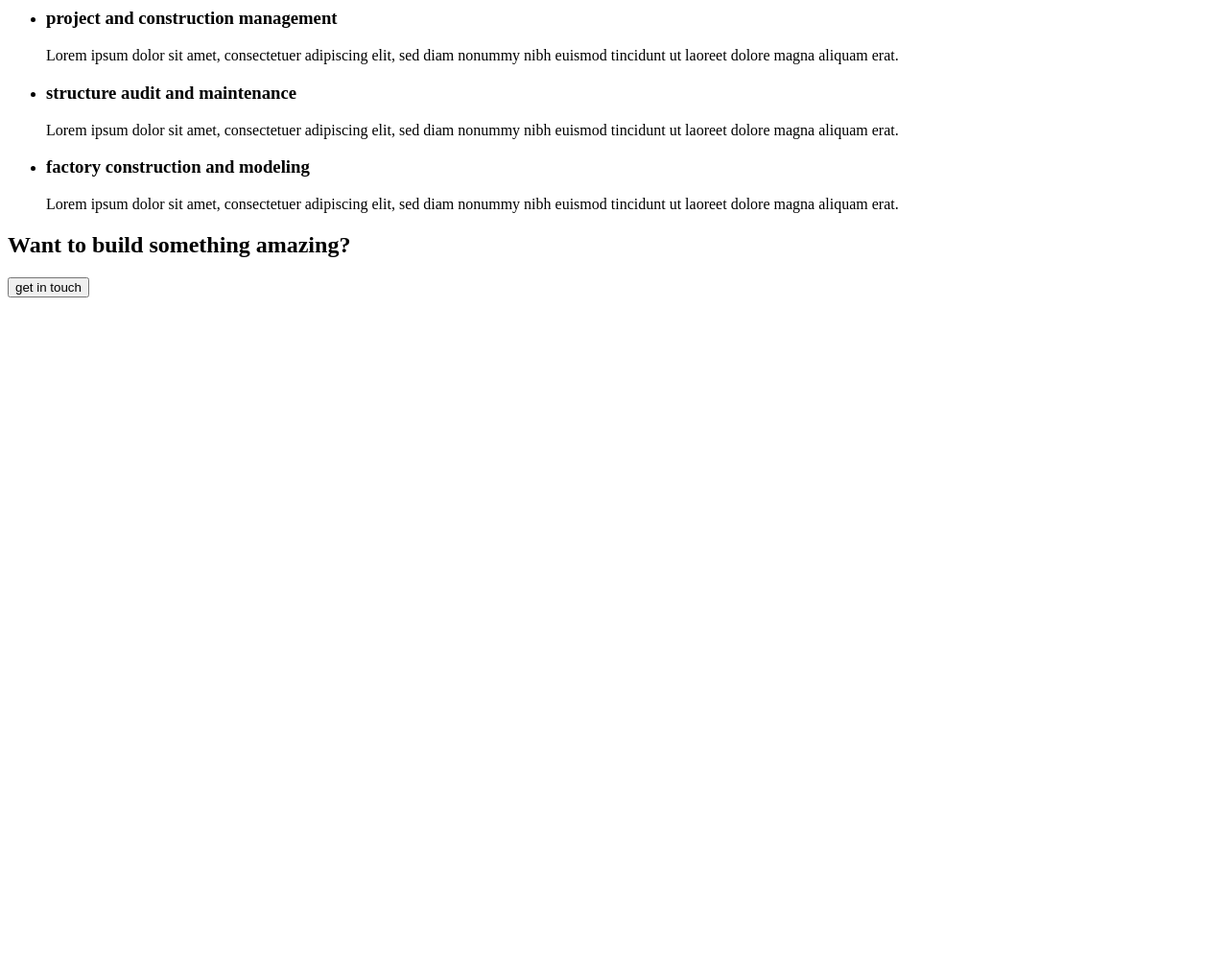
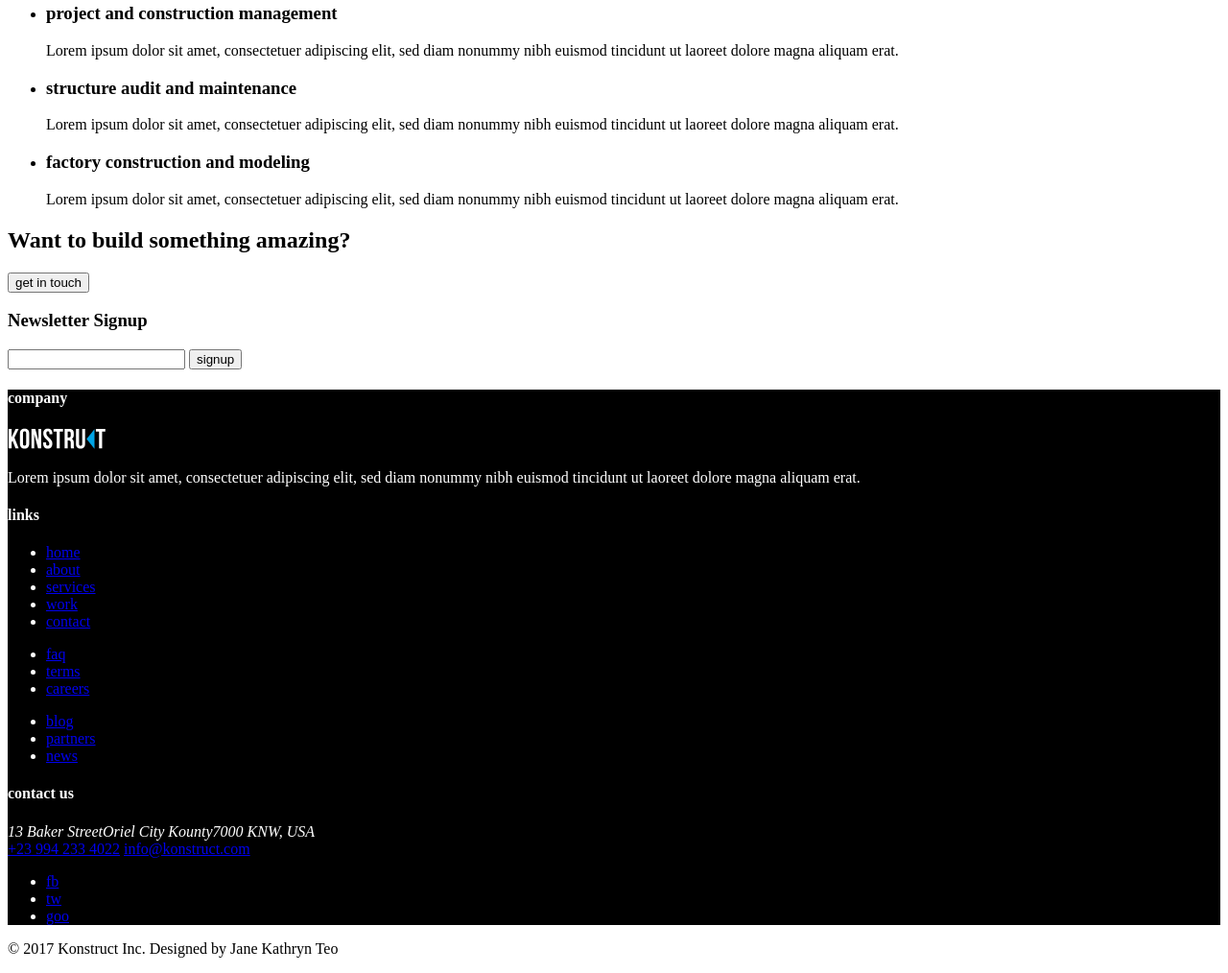
Before and after one commit to AlexandrZagumennov/constuct, a plain HTML site: page index.html in a window 1280 px wide. Shown: the part 639-1653 px from the top of the page at 96% size. Before the commit the page ends 957 px from the top, so only its background shows below. Drawn offline with Linux system fonts and the light colour scheme.

Commit message:
HTML complete

```diff
--- a/index.html
+++ b/index.html
@@ -7,6 +7,10 @@
 	<title>KONSTUCT</title>
 	<style>
 		.header__banner{
+			background-color: #000;
+			color: #fff;
+		}
+		.footer-wrapper{
 			background-color: #000;
 			color: #fff;
 		}
@@ -22,7 +26,7 @@
 
 				<hgroup>
 						<h1 class="main-title">partner with constuck</h1>
-						<h4 class="header__banner-description">An award-winning construction management firm</h4>
+						<p class="header__banner-description">An award-winning construction management firm</p>
 				</hgroup>
 
 				<a class="header__btn" href="#">scroll down</a>
@@ -31,6 +35,7 @@
 			<div class="header__main-block">
 				<a href="#">
 					<img src="img/header/logo-black.svg" alt="Logo" width="80" height="18">
+				</a>
 
 				<nav class="header__navigation navigation">
 					<ul class="navigation__list">
@@ -41,13 +46,12 @@
 						<li class="navigation__item"><a href="#" class="navigation__link">contact</a></li>
 					</ul>
 				</nav>
-				</a>
 			</div>
 		</div>
 	</header>
 
 	<main>
-		<section class="about">
+		<section class="section about">
 			<div class="container">
 				<h2 class="section__title about__title">our story</h2>
 
@@ -58,7 +62,7 @@
 					</div>
 
 					<div class="about__cards-block">
-						<ul class="about__cards-list cards-list">
+						<ul class="about__cards-list cards">
 							<li class="cards__item cards__item_plan"><span>we plan</span></li>
 							<li class="cards__item cards__item_manage"><span>we manage</span></li>
 							<li class="cards__item cards__item_build"><span>we build</span></li>
@@ -68,7 +72,7 @@
 			</div>
 		</section>
 
-		<section class="services">
+		<section class="section services">
 			<div class="container">
 				<div class="services__row">
 					<h2 class="section__title services__title">our capabilities</h2>
@@ -97,12 +101,101 @@
 			</div>
 		</section>
 
-		<section class="work">
+		<section class="section work">
 			<div class="container">
 				<h2 class="work__title">Want to build something amazing?</h2>
 				<button class="btn work__btn">get in touch</button>
 			</div>
 		</section>
 	</main>
+
+	<footer class="footer">
+		<div class="footer__signup signup">
+			<div class="signup__container">
+				<h3 class="signup__title">Newsletter Signup</h3>
+
+				<form class="signup__form" action="#" method="post">
+					<input class="signup__input" type="email" name="user-email">
+					<button class="btn signup__btn" type="submit">signup</button>
+				</form>
+			</div>
+		</div>
+
+		<div class="footer__main footer-wrapper">
+			<div class="footer-wrapper__item footer-wrapper__item_company">
+				<h4 class="footer-wrapper__item-title">company</h4>
+
+				<a href="#">
+					<img src="/img/footer/logo.svg" alt="Logo" width="102" height="23">
+				</a>
+
+				<p class="footer-wrapper__text footer-wrapper__text_company">
+					Lorem ipsum dolor sit amet, consectetuer adipiscing elit, sed diam nonummy nibh euismod tincidunt ut laoreet dolore magna aliquam erat.
+				</p>
+			</div>
+
+			<div class="footer-wrapper__item footer-wrapper__item_links">
+				<h4 class="footer-wrapper__item-title">links</h4>
+
+				<div class="footer__nav footer-nav">
+					<ul class="footer-nav__list">
+						<li class="footer-nav__item"><a href="#" class="footer-nav__link">home</a></li>
+						<li class="footer-nav__item"><a href="#" class="footer-nav__link">about</a></li>
+						<li class="footer-nav__item"><a href="#" class="footer-nav__link">services</a></li>
+						<li class="footer-nav__item"><a href="#" class="footer-nav__link">work</a></li>
+						<li class="footer-nav__item"><a href="#" class="footer-nav__link">contact</a></li>
+					</ul>
+				</div>
+
+				<div class="footer__faq footer-faq">
+					<ul class="footer-faq__list">
+						<li class="footer-faq__item"><a href="#" class="footer-faq__link">faq</a></li>
+						<li class="footer-faq__item"><a href="#" class="footer-faq__link">terms</a></li>
+						<li class="footer-faq__item"><a href="#" class="footer-faq__link">careers</a></li>
+					</ul>
+				</div>
+
+				<div class="footer__blog footer-blog">
+					<ul class="footer-blog__list">
+						<li class="footer-blog__item"><a href="#" class="footer-blog__link">blog</a></li>
+						<li class="footer-blog__item"><a href="#" class="footer-blog__link">partners</a></li>
+						<li class="footer-blog__item"><a href="#" class="footer-blog__link">news</a></li>
+					</ul>
+				</div>
+			</div>
+
+			<div class="footer-wrapper__item footer-wrapper__item_contacts">
+				<h4 class="footer-wrapper__item-title">contact us</h4>
+
+				<div class="footer__adress footer-adress">
+					<address class="footer-adress__adress">
+						13 Baker StreetOriel City Kounty7000 KNW, USA
+					</address>
+
+					<a class="footer-adress__phone" href="tel:+239942334022">+23 994 233 4022</a>
+
+					<a class="footer-adress__email" href="mailto:info@konstruct.com">info@konstruct.com</a>
+				</div>
+<!-- ! Замени иконки соцсетей на какие-нибудь из сети. Эти плохие -->
+				<div class="footer__social social">
+					<ul class="social__list">
+						<li class="social__item">
+							<a href="#" class="social__link social__link_f">fb</a>
+						</li>
+						<li class="social__item">
+							<a href="#" class="social__link social__link_t">tw</a>
+						</li>
+						<li class="social__item">
+							<a href="#" class="social__link social__link_g">goo</a>
+						</li>
+					</ul>
+				</div>
+			</div>
+		</div>
+
+		<div class="footer__copyright">
+			<p class="footer__copyright-content">&#169; 2017 Konstruct Inc. Designed by Jane Kathryn Teo</p>
+		</div>
+	</footer>
 </body>
 </html>
```
Also changed, not shown: img/about/build-bg.jpg (added), img/about/manage-bg.jpg (added), img/about/plan-bg.jpg (added), img/footer/logo.svg (added), img/header/banner-bg.jpg (added), img/services/audit-bg.png (added), img/services/factory-bg.png (added), img/services/project-bg.png (added), img/work/bg.jpg (added). Lines whose indentation alone changed are shown as unchanged.
